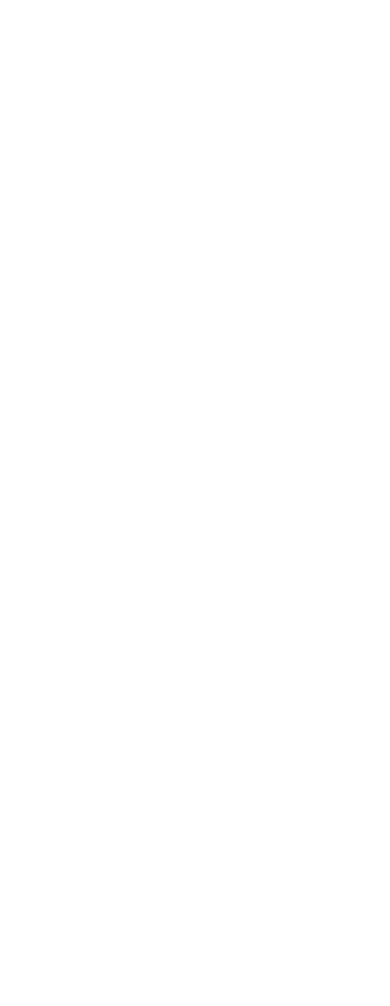
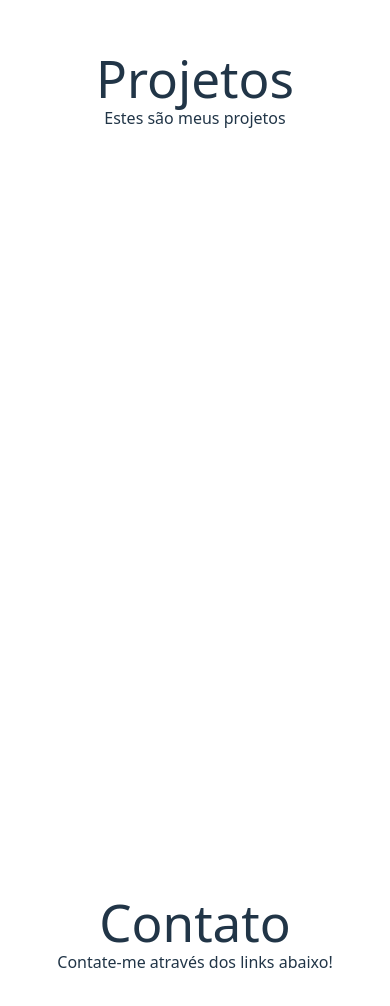
Before and after one commit to zLuuuck/Portifolio, a React (Vite) app in the folder portifolio-project/: page / in a window 390 px wide. Shown: the part 2052-3058 px from the top of the page. Before the commit the page ends 1752 px from the top, so only its background shows below. Built offline with nearby package versions, Linux system fonts and the light colour scheme.

Commit message:
páginas provisórias

```diff
--- a/portifolio-project/src/App.tsx
+++ b/portifolio-project/src/App.tsx
@@ -2,6 +2,9 @@
 import Inico from './pages/Inicio'
 import SobreMim from './pages/SobreMim'
 import Navbar from './components/Navbar'
+import Contato from './pages/Contato'
+import Projetos from './pages/Projetos'
+
 
 function App() {
 
@@ -10,6 +13,8 @@
             <Navbar />
             <Inico />
             <SobreMim />
+            <Projetos />
+            <Contato />
         </>
     )
 }
--- a/portifolio-project/src/components/Navbar.tsx
+++ b/portifolio-project/src/components/Navbar.tsx
@@ -19,16 +19,16 @@
             <div className="items-center justify-between hidden w-full md:flex md:w-auto md:order-1" id="navbar-sticky">
                 <ul className="flex flex-col p-4 md:p-0 mt-4 font-medium border border-gray-100 rounded-lg bg-gray-50 md:space-x-8 rtl:space-x-reverse md:flex-row md:mt-0 md:border-0 md:bg-white dark:bg-gray-800 md:dark:bg-gray-900 dark:border-gray-700">
                 <li>
-                    <a href="#" className="block py-2 px-3 text-white bg-blue-700 rounded-sm md:bg-transparent md:text-blue-700 md:p-0 md:dark:text-blue-500" aria-current="page">Home</a>
+                    <a href="#section-0" className="block py-2 px-3 text-white bg-blue-700 rounded-sm md:bg-transparent md:text-blue-700 md:p-0 md:dark:text-blue-500" aria-current="page">Início</a>
                 </li>
                 <li>
-                    <a href="#" className="block py-2 px-3 text-gray-900 rounded-sm hover:bg-gray-100 md:hover:bg-transparent md:hover:text-blue-700 md:p-0 md:dark:hover:text-blue-500 dark:text-white dark:hover:bg-gray-700 dark:hover:text-white md:dark:hover:bg-transparent dark:border-gray-700">About</a>
+                    <a href="#section-1" className="block py-2 px-3 text-gray-900 rounded-sm hover:bg-gray-100 md:hover:bg-transparent md:hover:text-blue-700 md:p-0 md:dark:hover:text-blue-500 dark:text-white dark:hover:bg-gray-700 dark:hover:text-white md:dark:hover:bg-transparent dark:border-gray-700">Sobre Mim</a>
                 </li>
                 <li>
-                    <a href="#" className="block py-2 px-3 text-gray-900 rounded-sm hover:bg-gray-100 md:hover:bg-transparent md:hover:text-blue-700 md:p-0 md:dark:hover:text-blue-500 dark:text-white dark:hover:bg-gray-700 dark:hover:text-white md:dark:hover:bg-transparent dark:border-gray-700">Services</a>
+                    <a href="#section-2" className="block py-2 px-3 text-gray-900 rounded-sm hover:bg-gray-100 md:hover:bg-transparent md:hover:text-blue-700 md:p-0 md:dark:hover:text-blue-500 dark:text-white dark:hover:bg-gray-700 dark:hover:text-white md:dark:hover:bg-transparent dark:border-gray-700">Projetos</a>
                 </li>
                 <li>
-                    <a href="#" className="block py-2 px-3 text-gray-900 rounded-sm hover:bg-gray-100 md:hover:bg-transparent md:hover:text-blue-700 md:p-0 md:dark:hover:text-blue-500 dark:text-white dark:hover:bg-gray-700 dark:hover:text-white md:dark:hover:bg-transparent dark:border-gray-700">Contact</a>
+                    <a href="#section-3" className="block py-2 px-3 text-gray-900 rounded-sm hover:bg-gray-100 md:hover:bg-transparent md:hover:text-blue-700 md:p-0 md:dark:hover:text-blue-500 dark:text-white dark:hover:bg-gray-700 dark:hover:text-white md:dark:hover:bg-transparent dark:border-gray-700">Contato</a>
                 </li>
                 </ul>
             </div>
--- /dev/null
+++ b/portifolio-project/src/pages/Contato.tsx
@@ -0,0 +1,14 @@
+function Contato() {
+
+    return (
+        <section id="section-3" >
+            <div className="h-screen flex flex-col justify-center items-center text-center">
+                <h1>Contato</h1>
+                <p>Contate-me através dos links abaixo!</p>
+            </div>
+        </section>
+    );
+
+}
+
+export default Contato;
--- /dev/null
+++ b/portifolio-project/src/pages/Projetos.tsx
@@ -0,0 +1,14 @@
+function Projetos() {
+
+    return (
+        <section id="section-2" >
+            <div className="h-screen flex flex-col justify-center items-center text-center">
+                <h1>Projetos</h1>
+                <p>Estes são meus projetos</p>
+            </div>
+        </section>
+    );
+
+}
+
+export default Projetos;
```
